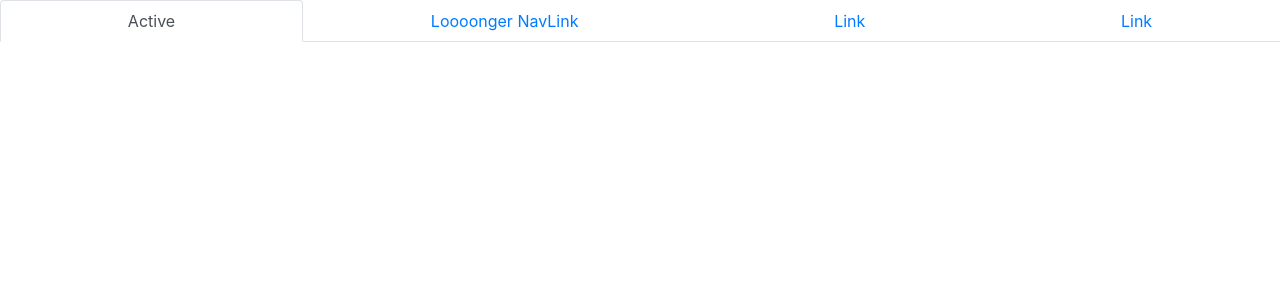
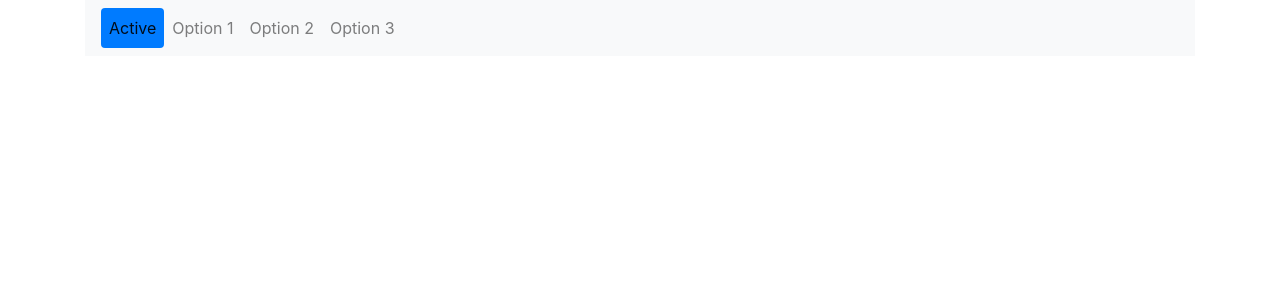
Before and after one commit to Merkraith/Dragon-City-Resource, a React (Create React App) app: page / in a window 1280 px wide. Shown: the top 300 px of the page. Built offline with nearby package versions, Linux system fonts and the light colour scheme.

Commit message:
navbar component edited

```diff
--- a/src/App.css
+++ b/src/App.css
@@ -36,3 +36,8 @@
     transform: rotate(360deg);
   }
 }
+
+.my-name {
+  font-family: 'Roboto', sans-serif;
+  font-size: 32px;
+}
--- a/src/components/navbar.js
+++ b/src/components/navbar.js
@@ -1,24 +1,30 @@
 import React from "react";
 import Nav from 'react-bootstrap/Nav'
+import Navbar from 'react-bootstrap/Navbar'
+import Container from 'react-bootstrap/Container'
 
 
 function TopNavbar() {
     return (
         <div>
-            <Nav fill variant="tabs" defaultActiveKey="/home">
+            <Container>
+                <Navbar expand="lg" variant="light" bg="light">
+                    <Nav variant="pills" defaultActiveKey="/home">
                         <Nav.Item>
                             <Nav.Link href="/home">Active</Nav.Link>
                         </Nav.Item>
                         <Nav.Item>
-                    <Nav.Link eventKey="link-1">Loooonger NavLink</Nav.Link>
+                            <Nav.Link eventKey="link-1">Option 1</Nav.Link>
                         </Nav.Item>
                         <Nav.Item>
-                    <Nav.Link eventKey="link-2">Link</Nav.Link>
+                            <Nav.Link eventKey="link-2">Option 2</Nav.Link>
                         </Nav.Item>
                         <Nav.Item>
-                    <Nav.Link eventKey="link-3">Link</Nav.Link>
+                            <Nav.Link eventKey="link-3">Option 3</Nav.Link>
                         </Nav.Item>
                     </Nav>
+                </Navbar>
+            </Container>
         </div>
     );
 }
```
Also changed, not shown: 1 other file (tests, documents, lock files or other folders). Lines whose indentation alone changed are shown as unchanged.
